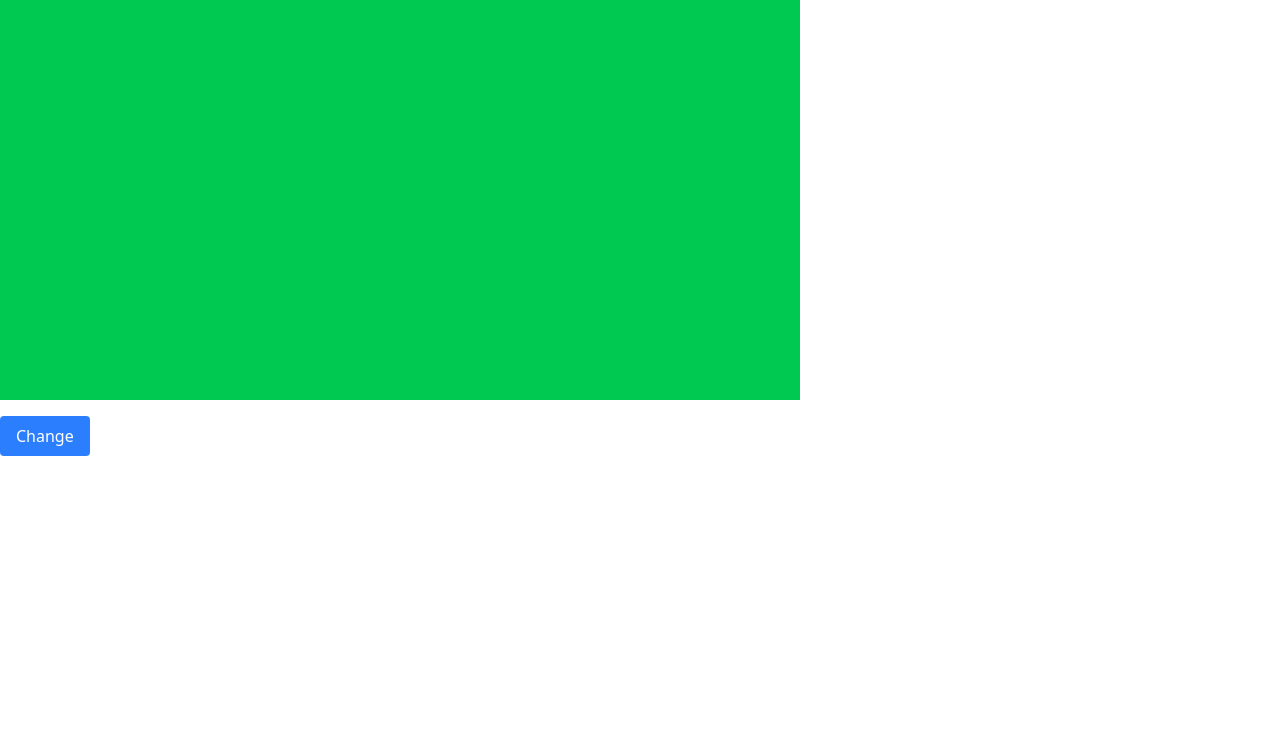
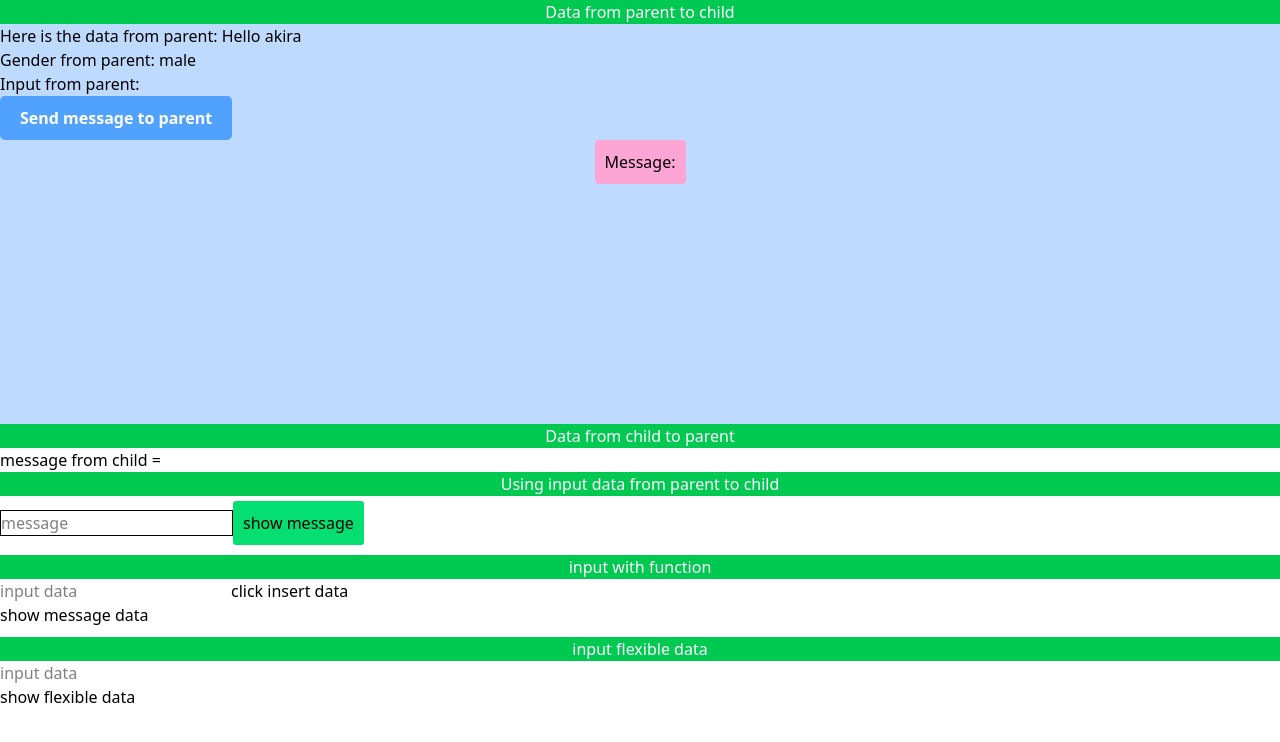
Before and after one commit to SovannaraHong/Angular, an Angular app: page / in a window 1280 px wide. Shown: the top 742 px of the page. Built offline with nearby package versions, Linux system fonts and the light colour scheme.

Commit message:
input output

```diff
--- a/src/app/app.html
+++ b/src/app/app.html
@@ -3,4 +3,48 @@
 <!-- <div app-binding></div> -->
 <!-- <app-event-biding></app-event-biding> -->
 <!-- <app-two-way-binding></app-two-way-binding> -->
-<app-structuring></app-structuring>
+<!-- <app-structuring></app-structuring> -->
+<h1 class="flex items-center justify-center text-white bg-green-500">Data from parent to child</h1>
+<div class="w-full bg-blue-200 h-100">
+  <app-input-output
+    (childEvent)="recivedMessage($event)"
+    [genderParent]="gender"
+    [parentData]="name"
+    [inputParent]="message"
+    [flexibleData]="flexibleData"
+  ></app-input-output>
+</div>
+
+<h1 class="flex items-center justify-center text-white bg-green-500">Data from child to parent</h1>
+<p>message from child ={{ dataFromChild }}</p>
+
+@for (item of listFromChild; track $index) {
+  <ul>
+    <li>{{ item }}</li>
+  </ul>
+}
+
+<h1 class="flex items-center justify-center text-white bg-green-500">
+  Using input data from parent to child
+</h1>
+<input class="border" type="text" placeholder="message" #inputMessage />
+<button
+  class="bg-green-400 px-[10px] py-[10px] rounded-[3px] mt-[5px]"
+  (click)="message = inputMessage.value"
+>
+  show message
+</button>
+
+<h1 class="flex items-center justify-center text-white bg-green-500 mt-[10px]">
+  input with function
+</h1>
+
+<input type="text" name="" placeholder="input data" id="" #data />
+<button (click)="addData(data.value)">click insert data</button>
+<p>show message data {{ dataMessage }}</p>
+
+<h1 class="flex items-center justify-center text-white bg-green-500 mt-[10px]">
+  input flexible data
+</h1>
+<input type="text" name="" placeholder="input data" id="" [(ngModel)]="flexibleData" />
+<p>show flexible data {{ flexibleData }}</p>
--- a/src/app/app.ts
+++ b/src/app/app.ts
@@ -1,15 +1,35 @@
 import { Component, signal } from '@angular/core';
-import { RouterOutlet } from '@angular/router';
-import { EventBiding } from './event-biding/event-biding';
-import { TwoWayBinding } from './two-way-binding/two-way-binding';
-import { Structuring } from './structuring/structuring';
+
+import { InputOutput } from './input-output/input-output';
+import { FormsModule } from '@angular/forms';
 
 @Component({
   selector: 'app-root',
-  imports: [Structuring],
+  standalone: true,
+  imports: [InputOutput, FormsModule],
   templateUrl: './app.html',
   styleUrl: './app.css',
 })
 export class App {
+  message: string = '';
+  dataMessage: string = '';
+  dataFromChild: string = '';
+  listFromChild: string[] = [];
+  name = 'Hello akira';
+  gender = 'male';
+  recivedMessage(data: string | string[]) {
+    if (typeof data === 'string') {
+      this.dataFromChild = data;
+    } else {
+      this.listFromChild = data;
+    }
+  }
+  addData(value: string) {
+    this.dataMessage = value;
+    alert(this.dataMessage);
+    console.log(this.dataMessage);
+  }
+  flexibleData: string = '';
+
   protected readonly title = signal('phone-shop');
 }
--- /dev/null
+++ b/src/app/input-output/input-output.html
@@ -0,0 +1,15 @@
+<p>Here is the data from parent: {{ parentData }}</p>
+<p>Gender from parent: {{ genderParent }}</p>
+<p>Input from parent: {{ inputParent }}</p>
+<button
+  class="bg-blue-400 px-[20px] py-2.5 rounded-[5px] text-white font-semibold"
+  (click)="sendMessage()"
+>
+  Send message to parent
+</button>
+
+<div class="flex items-center justify-center">
+  <h1 class="bg-pink-300 w-auto px-[10px] py-[10px] rounded-[4px]">
+    Message: {{ flexibleData | uppercase }}
+  </h1>
+</div>
--- /dev/null
+++ b/src/app/input-output/input-output.ts
@@ -0,0 +1,26 @@
+import { CommonModule } from '@angular/common';
+import { Component, Input, Output, EventEmitter } from '@angular/core';
+
+@Component({
+  selector: 'app-input-output',
+  standalone: true,
+  imports: [CommonModule],
+  templateUrl: './input-output.html',
+  styleUrl: './input-output.css',
+})
+export class InputOutput {
+  listChild: string[] = ['child1', 'child2', 'child3'];
+  message: string = 'Hello from child';
+  inputData: string = '';
+  @Input() parentData: string = ''; //go to parent component and bind the data to this variable
+  @Input() genderParent: string = '';
+  @Input() inputParent: string = '';
+  @Input() flexibleData: string = '';
+
+  @Output() childEvent = new EventEmitter<string | string[]>();
+
+  sendMessage() {
+    this.childEvent.emit(this.message);
+    this.childEvent.emit(this.listChild);
+  }
+}
--- a/src/app/structuring/structuring.html
+++ b/src/app/structuring/structuring.html
@@ -1,5 +1,22 @@
 <div [ngClass]="myStyle"></div>
 
-<button class="mt-4 px-4 py-2 bg-blue-500 text-white rounded" (click)="toggleChange()">
+<button
+  (click)="toggleOpen()"
+  class="mt-4 px-4 py-2 bg-blue-500 text-white rounded"
+  (click)="toggleChange()"
+>
   Change
 </button>
+
+@if (isOpen) {
+  <p class="mt-4 text-green-500">The content is open.</p>
+} @else {
+  <p>this content is close</p>
+}
+
+<div class="flex justify-center items-center bg-green-500 text-white font-bold">loop condition</div>
+@for (item of list; track $index) {
+  <ul>
+    <li>{{ $index + 1 }} {{ item }}</li>
+  </ul>
+}
--- a/src/app/structuring/structuring.ts
+++ b/src/app/structuring/structuring.ts
@@ -8,10 +8,12 @@ import { CommonModule } from '@angular/common';
   styleUrl: './structuring.css',
 })
 export class Structuring {
+  list: string[] = ['Angular', 'React', 'Vue'];
   isMessage: boolean = true;
   text: string = 'Welcome to Cambodia';
   isLarge: boolean = true;
 
+  isOpen: boolean = true;
   get myStyle() {
     return {
       'w-200': this.isLarge,
@@ -21,6 +23,9 @@ export class Structuring {
       'bg-red-500': !this.isLarge,
     };
   }
+  toggleOpen() {
+    this.isOpen = !this.isOpen;
+  }
 
   myFun() {
     this.isMessage = !this.isMessage;
--- a/tailwind.config.ts
+++ b/tailwind.config.ts
@@ -1,9 +1,7 @@
 import type { Config } from 'tailwindcss';
 
 export default {
-  content: [
-    './src/**/*.{html,ts}',
-  ],
+  content: ['./src/**/*.{html,ts}'],
   theme: {
     extend: {},
   },
```
Also changed, not shown: src/app/input-output/input-output.css (added), 1 other file (tests, documents, lock files or other folders).
